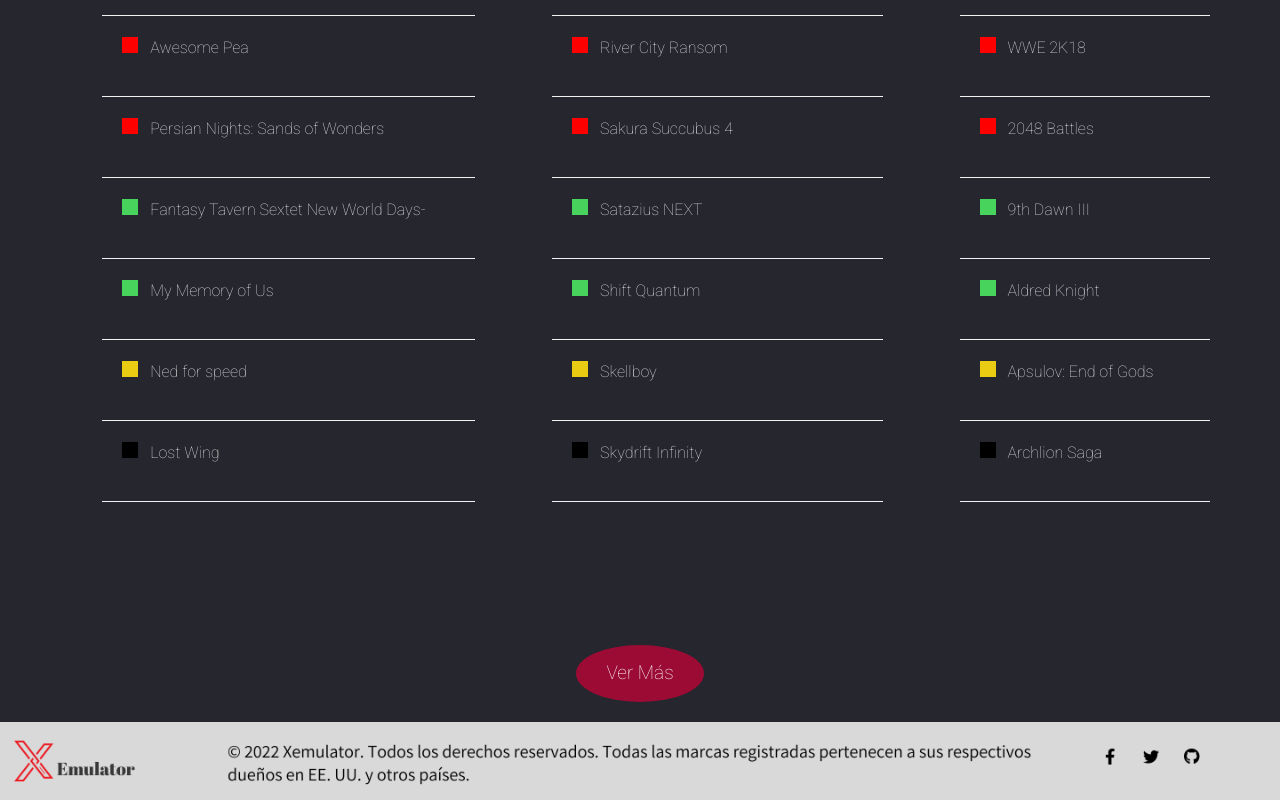
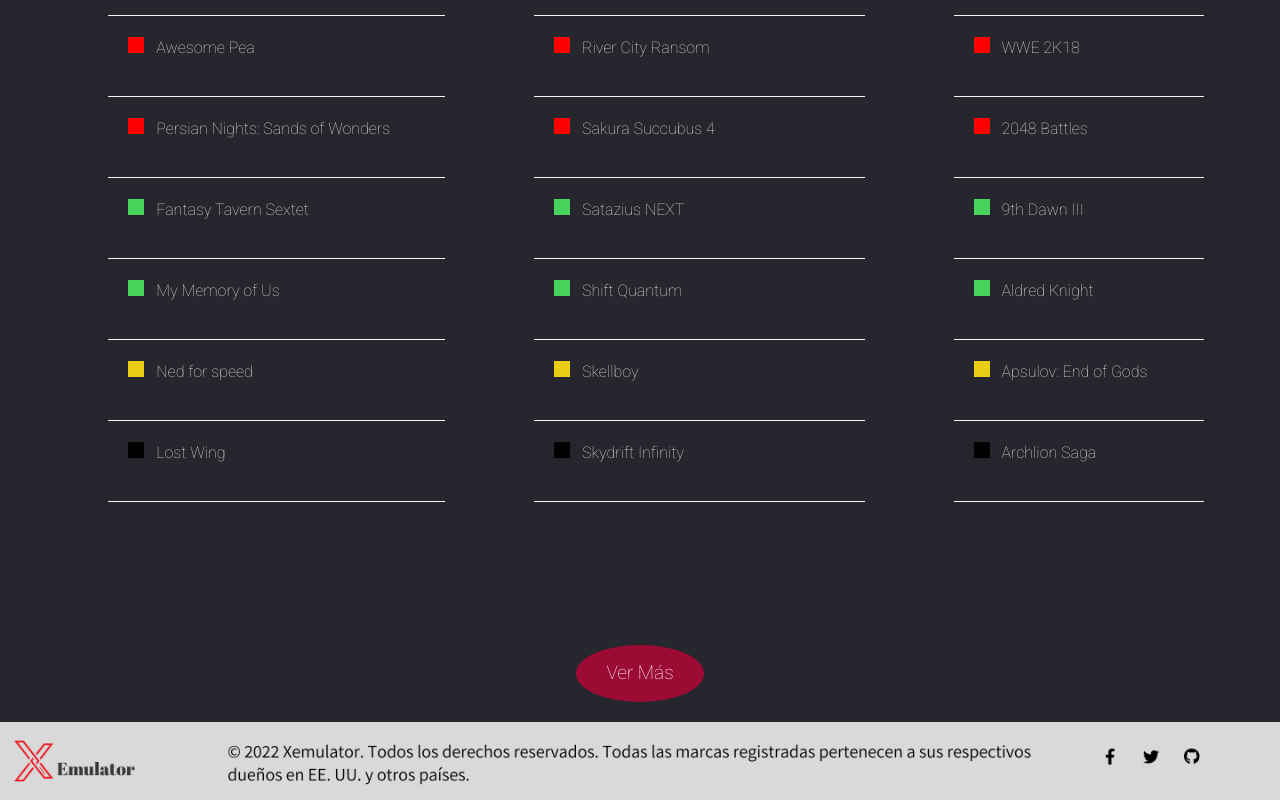
Before and after one commit to NicoGui10/Xemulator-Web-Proyect, a website: page html/games.html in a window 1280 px wide. Shown: the part 2310-3110 px from the top of the page. Drawn offline with nearby package versions, Linux system fonts and the light colour scheme.

Commit message:
Modifico titulo en juego del game

```diff
--- a/html/games.html
+++ b/html/games.html
@@ -139,7 +139,7 @@
                     <p class="Checkcomp">Persian Nights: Sands of Wonders</p>
                 <li>
                     <div id="game__verde" class="box__chek"></div>
-                    <p class="Checkcomp">Fantasy Tavern Sextet New World Days-</p>
+                    <p class="Checkcomp">Fantasy Tavern Sextet </p>
                 </li>
                 <li>
                     <div id="game__verde" class="box__chek"></div>
```
